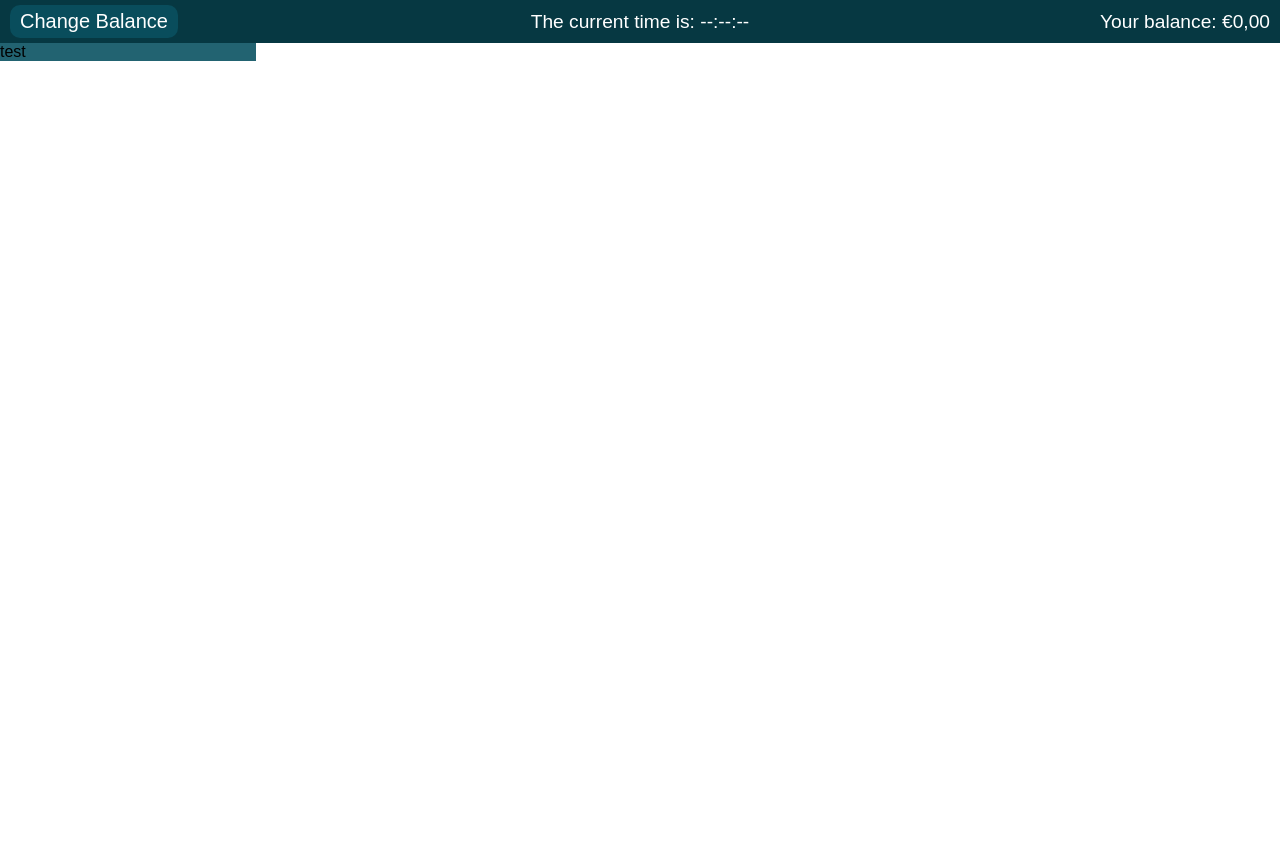
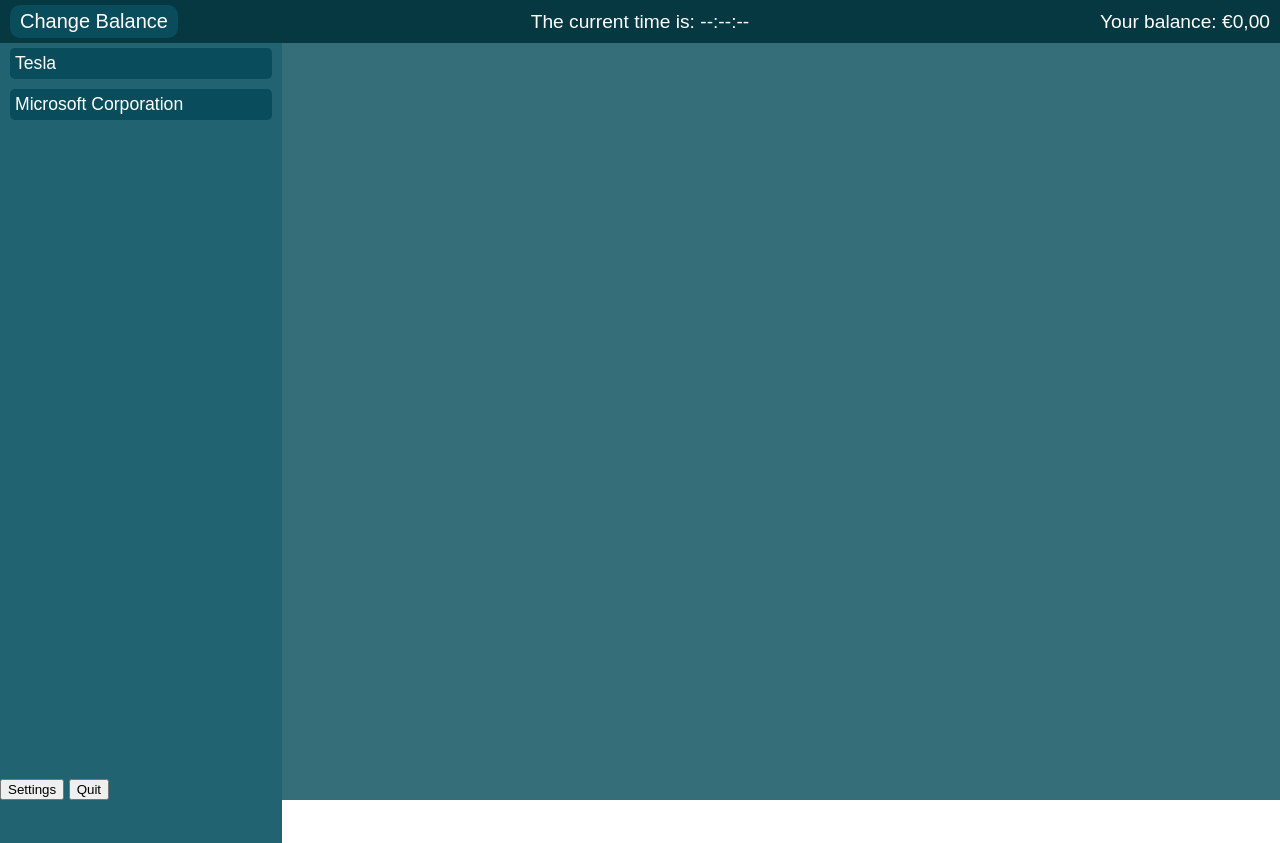
Before and after one commit to StachRedeker/Mirror-PWS, an Electron app: page GUI/home.html in a window 1280 px wide. Before the commit the page ends 800 px from the top, so only its background shows below. Drawn offline with Linux system fonts and the light colour scheme; no server answers; a web font is replaced by a local one.

Commit message:
Further updates to GUI

```diff
--- a/GUI/home.css
+++ b/GUI/home.css
@@ -2,6 +2,11 @@ body {
     font-family: "Oxygen Mono", sans-serif;
     margin: 0;
     padding: 0;
+}
+
+.container {
+    height: 100vh;
+    background-color: #356e78;
 }
 
 .top-bar {
@@ -61,7 +66,32 @@ body {
 
 .side-bar {
     height: 100%;
-    width: 20%;
+    width: 22%;
     background-color: #226371;
     margin: 0;
 }
+
+.side-bar .tickers {
+    display: grid;
+}
+
+.side-bar .tickers span {
+    padding: 5px;
+    margin: 5px 10px;
+    border-radius: 5px;
+    color: white;
+    font-size: 1.1rem;
+
+    background-color: #094d5c;
+    transition-duration: 100ms;
+}
+
+.side-bar .tickers span:hover {
+    background-color: #127288;
+}
+
+.side-bar .app {
+    width: 22%;
+    position: absolute;
+    bottom: 0;
+}
--- a/GUI/home.html
+++ b/GUI/home.html
@@ -15,7 +15,14 @@
                 <div class="balance">Your balance: €0,00</div>
             </div>
             <div class="side-bar">
-                <div>test</div>
+                <div class="tickers">
+                    <span>Tesla</span>
+                    <span>Microsoft Corporation</span>
+                </div>
+                <div class="app">
+                    <button class="settings">Settings</button>
+                    <button class="quit">Quit</button>
+                </div>
             </div>
 
             <div class="main">
--- a/GUI/package.json
+++ b/GUI/package.json
@@ -4,8 +4,7 @@
   "description": "",
   "main": "main.js",
   "scripts": {
-    "start": "electron .",
-    "test": "echo \"Error: no test specified\" && exit 1"
+    "start": "electron ."
   },
   "keywords": [],
   "author": "",
```
